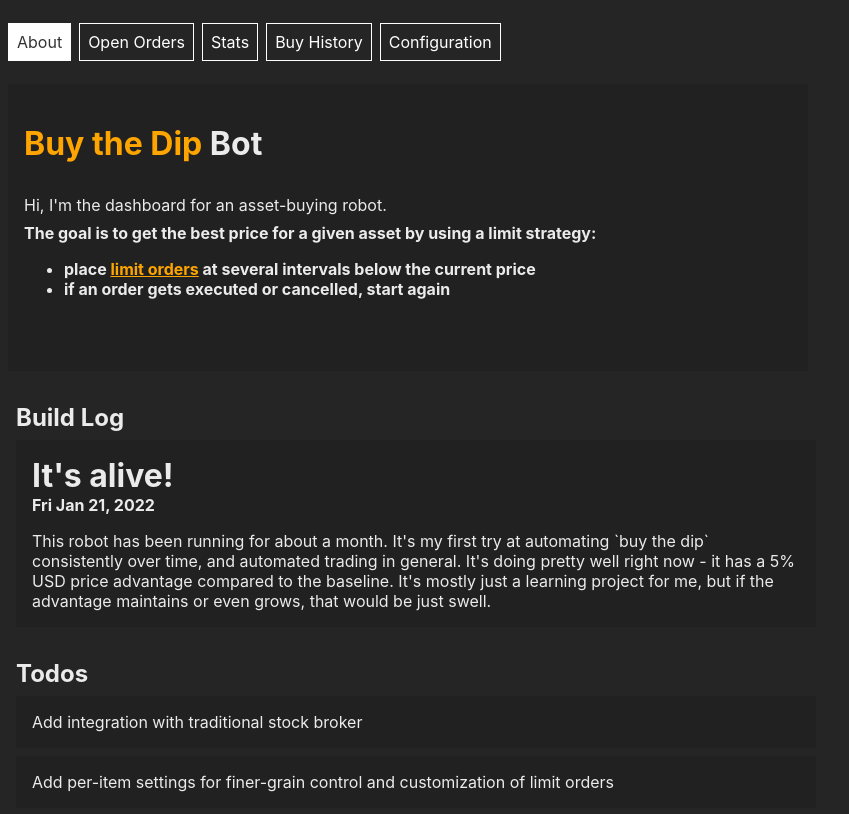
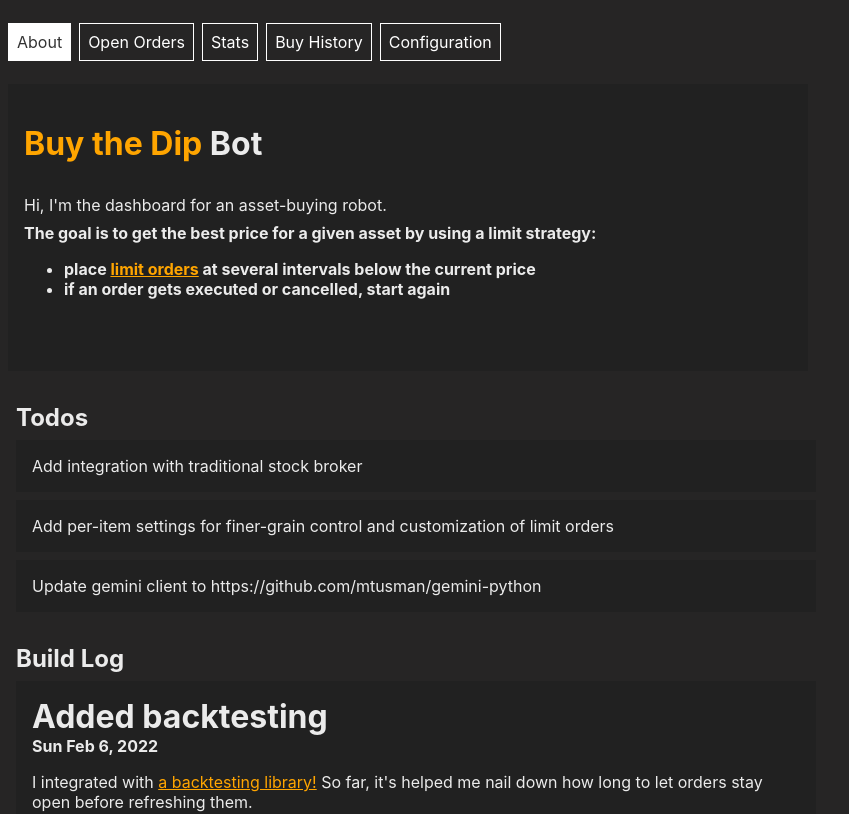
Before and after one commit to samjhill/dashboard-limit-bot, a React (Create React App) app: page / in a window 1280 px wide. Shown: the top 814 px of the page, without its empty margins (0-849 px from the left). Built offline with nearby package versions, Linux system fonts and the light colour scheme.

Commit message:
update build log

```diff
--- a/src/components/About.js
+++ b/src/components/About.js
@@ -34,10 +34,10 @@ export const About = () => {
           </ul>
         </Text>
       </Box>
+      <Todos />
 
       <BuildLog />
 
-      <Todos />
     </Box>
   );
 };
--- a/src/components/BuildLog.js
+++ b/src/components/BuildLog.js
@@ -6,7 +6,11 @@ const LogEntry = ({ title, text, date }) => {
         <Text as="h1">{title}</Text>
         <Text as="h4">{date}</Text>
         <Box mt="3">
-          <Text>{text}</Text>
+          <div
+            dangerouslySetInnerHTML={{
+              __html: text,
+            }}
+          />
         </Box>
       </Box>
     );
@@ -14,6 +18,11 @@ const LogEntry = ({ title, text, date }) => {
 
 export const BuildLog = () => {
     const LogEntries = [
+      {
+        title: "Added backtesting",
+        text: "I integrated with <a target='_blank' href='https://github.com/samjhill/backtesting.py'>a backtesting library!</a> So far, it's helped me nail down how long to let orders stay open before refreshing them.",
+        date: "Sun Feb 6, 2022",
+      },
       {
         title: "It's alive!",
         text: "This robot has been running for about a month. It's my first try at automating `buy the dip` consistently over time, and automated trading in general. It's doing pretty well right now - it has a 5% USD price advantage compared to the baseline. It's mostly just a learning project for me, but if the advantage maintains or even grows, that would be just swell.",
```
Also changed, not shown: 1 other file (tests, documents, lock files or other folders).
